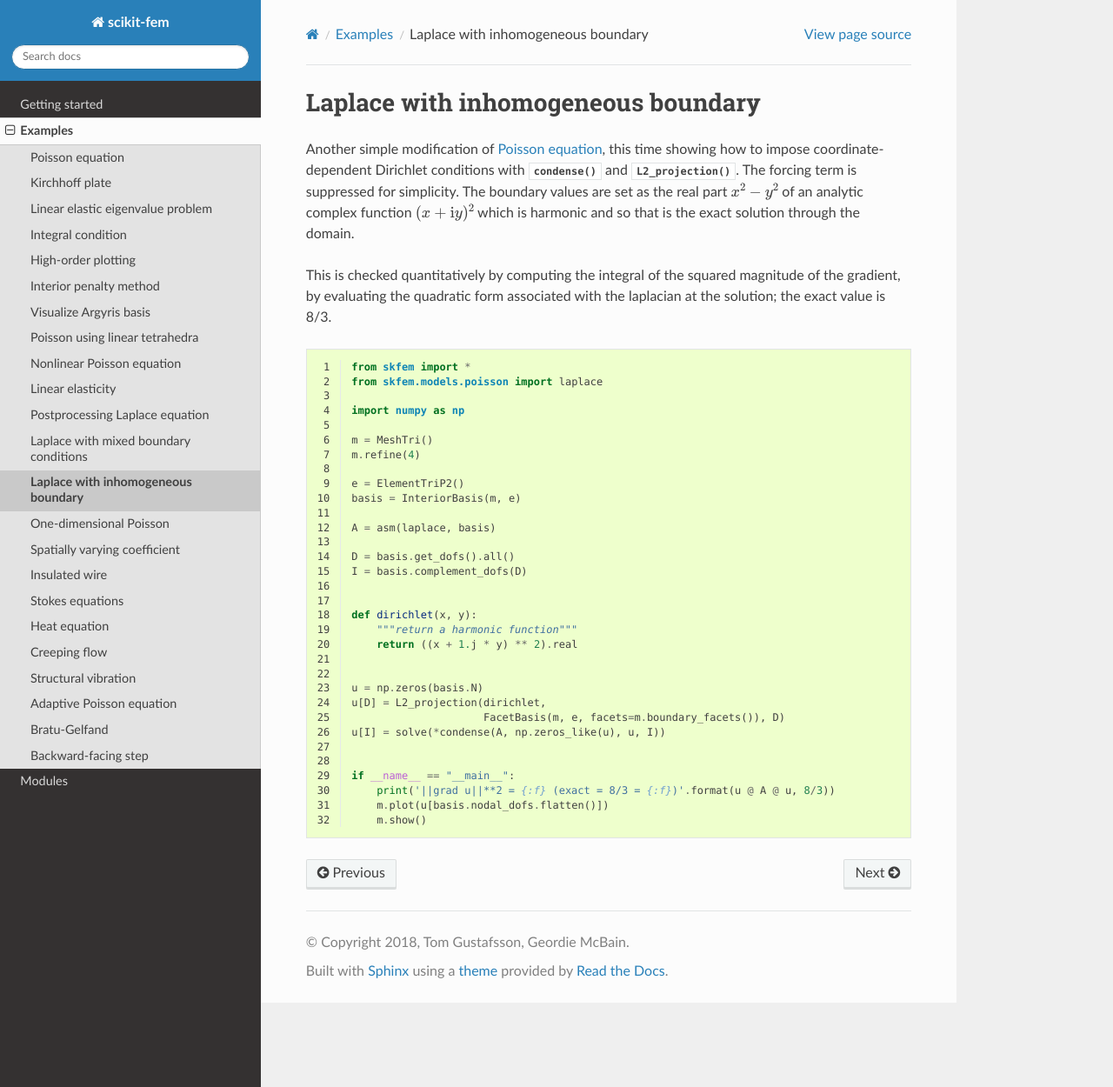
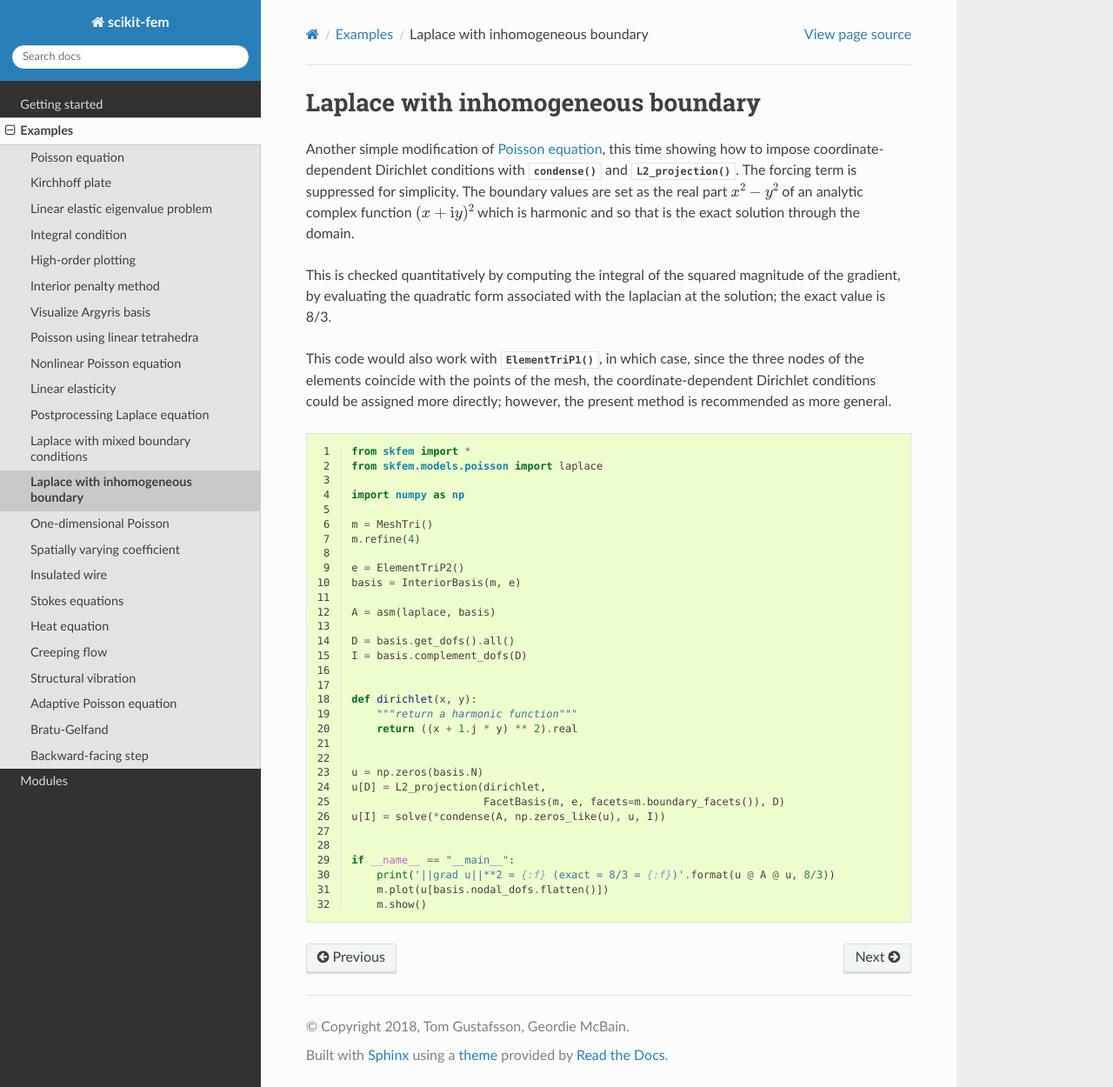
Before and after one commit to kinnala/scikit-fem, a Sphinx documentation site: the page built from docs/examples/ex14.rst, in a window 1280 px wide and 1250 px high. Shown: the whole window at 87% size. Built offline with Sphinx 7.4.7 and the Read the Docs theme 2.0.0, drawn with Linux system fonts in a browser that asks for light colours.

Commit message:
noted example works with P1 too, but only also on P2 because it uses L2 #112

```diff
--- a/docs/examples/ex14.rst
+++ b/docs/examples/ex14.rst
@@ -13,5 +13,11 @@ This is checked quantitatively by computing the integral of the squared
 magnitude of the gradient, by evaluating the quadratic form associated with the
 laplacian at the solution; the exact value is 8/3.
 
+This code would also work with :func:`~skfem.element.ElementTriP1`, in
+which case, since the three nodes of the elements coincide with the
+points of the mesh, the coordinate-dependent Dirichlet conditions
+could be assigned more directly; however, the present method is
+recommended as more general.
+
 .. literalinclude:: ex14.py
    :linenos:
```
